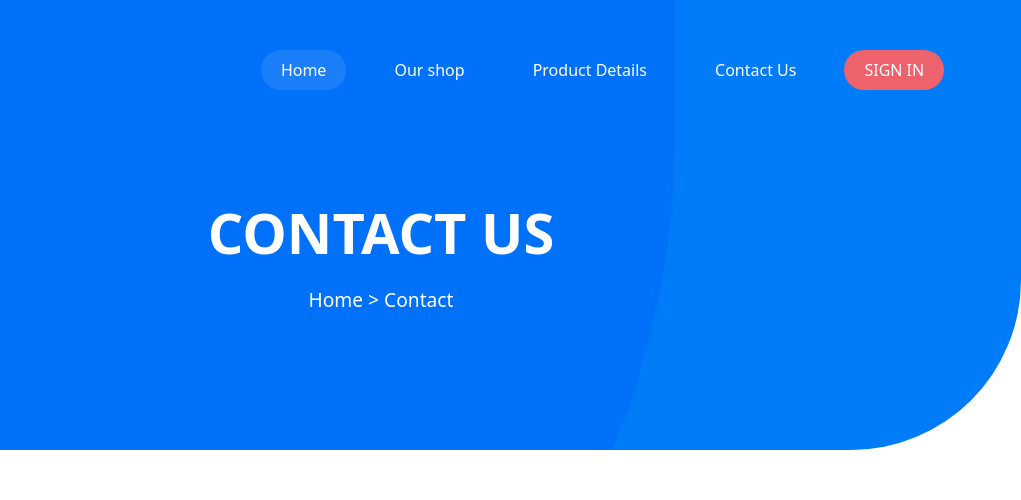
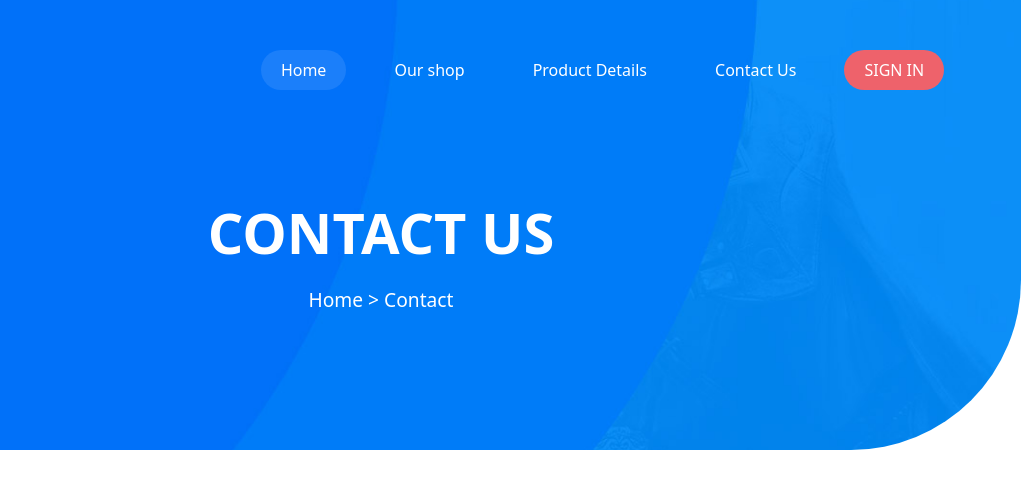
Before and after one commit to C1earVision/Samir-Project, a website: page html/contact.html in a window 1280 px wide. Both pictures are taken after a click on the link "Our shop". Shown: the top 500 px of the page, 259-1280 px from the left. Drawn offline with Linux system fonts and the light colour scheme.

Commit message:
asdasdasdasdlaksjdasljkd

```diff
--- a/CSS/home.css
+++ b/CSS/home.css
@@ -1,7 +1,9 @@
 header{
   background-image: url("../images/banner-bg.jpg");
   border-radius: 0px 0px 150px 150px;
+  background-position: 0px top;
 }
+
 nav div a{
   transition-property: all;
   transition-timing-function: ease-in-out;
--- a/html/contact.html
+++ b/html/contact.html
@@ -7,7 +7,7 @@
   <link href="../CSS/contact.css" rel="stylesheet">
 </head>
 <body>
-  <header class="">
+  <header>
 
     <!-- Nav bar -->
     <nav class="pt-10 pl-[7.5vw] md:flex hidden flex-shrink justify-between flex-row" id="nav-bar">
@@ -37,7 +37,7 @@
       <p>pls give me bonus i need to get over the D+ here the <br/> classroom link to give me bonus</p>
       <a href="https://classroom.google.com/u/3/c/NjM1MDM4MTIwNDM0">https://classroom.google.com/u/3/c/NjM1MDM4MTIwNDM0</a>
       <h3 class="mt-28 font-bold">Adress</h3>
-      <h3 class="text-[rgb(175,170,170)]">Sunny Isles Beach, FL 33160, United States</h3>
+      <h3 class="text-[rgb(175,170,170)]"></h3>
       <h3 class="mt-5 font-bold">Phone</h3>
       <h3 class="text-[rgb(175,170,170)]">+123 456 7890</h3>
       <h3 class="mt-5 font-bold">Email</h3>
--- a/js/home.js
+++ b/js/home.js
@@ -10,4 +10,13 @@ const navObserver = new IntersectionObserver((entries, observer)=>{
     nav_bar.classList.add('pt-10')
   }
 }, {})
+
+// I ANIMTED THE BACKGROUND FINALLY!!!
+const header = document.getElementsByTagName('header')[0]
+header.onmousemove = function(event) {
+  header.style.backgroundPositionX = -15+event.clientX/100+'rem';
+  header.style.backgroundPositionY = -10+event.clientY/100+'rem';
+  header.style.backgroundSize = '120%';
+};
+
 navObserver.observe(top_section)
```
